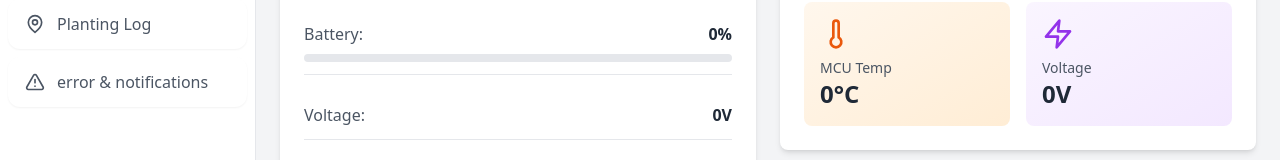
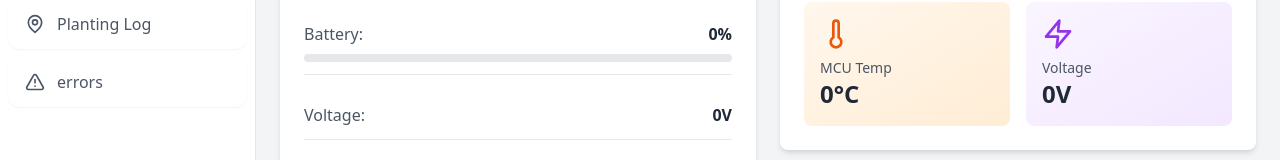
Before and after one commit to Xenchiii/AgriGuard, a React (Vite) app in the folder my-app/: page / in a window 1280 px wide. Shown: the part 354-514 px from the top of the page. Built offline with nearby package versions, Linux system fonts and the light colour scheme.

Commit message:
Update Dashboard.tsx

```diff
--- a/my-app/src/Dashboard.tsx
+++ b/my-app/src/Dashboard.tsx
@@ -66,7 +66,7 @@ const menuItems: MenuItem[] = [
   { id: 'sensors', label: 'Sensors', icon: Activity },
   { id: 'weather', label: 'Weather', icon: Cloud },
   { id: 'planting-log', label: 'Planting Log', icon: MapPin },
-  { id: 'error & notifications', label: 'error & notifications', icon: AlertTriangle }
+  { id: 'errors', label: 'errors', icon: AlertTriangle }
 ];
 
 export default function AgriGuardDashboard() {
```
